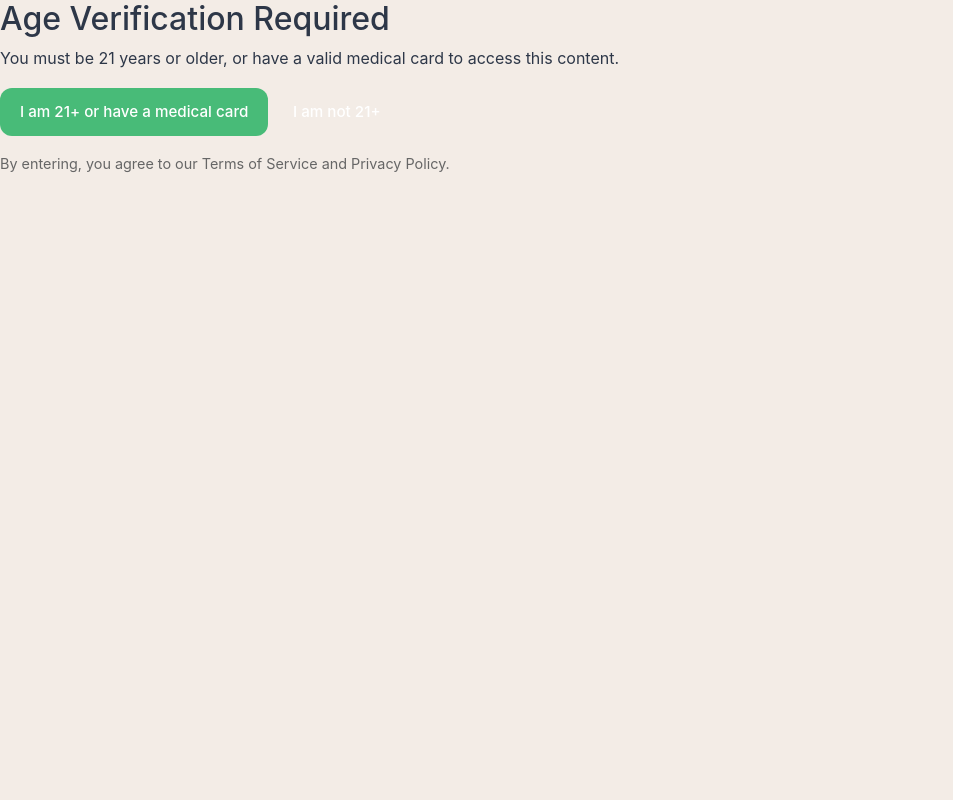
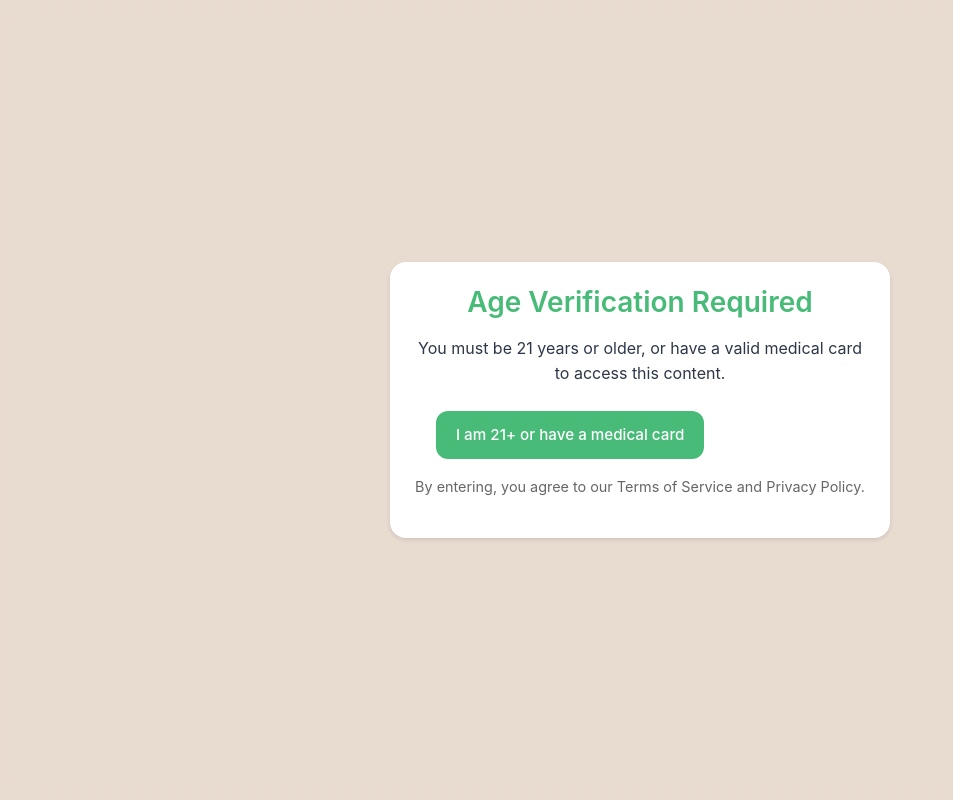
Before and after one commit to sashzabegalin/Cannabis-Chat, a Flask app: page / in a window 1280 px wide. Shown: the whole page, without its empty margins (0-953 px from the left). Run offline with Flask 3, Linux system fonts and the light colour scheme.

Commit message:
Agent query: Can you verify if the chatbot has a brown transparent background, the "Find another strain" button works correctly, and the age verification page matches the chat experience?
Add age verification modal and update styling; remove emojis from chat input cleaning.

Screenshot: https://storage.googleapis.com/screenshot-production-us-central1/8252cc56-6144-4ac3-9e34-39b687a2cce0/7ece775b-150c-445d-a225-a84c1ef1ac9e.jpg

```diff
--- a/static/css/style.css
+++ b/static/css/style.css
@@ -17,6 +17,46 @@ body {
     padding: 0;
     color: var(--text-dark);
     line-height: 1.6;
+}
+
+.age-verify-modal {
+    position: fixed;
+    top: 0;
+    left: 0;
+    width: 100%;
+    height: 100%;
+    background: var(--brown-transparent);
+    display: flex;
+    justify-content: center;
+    align-items: center;
+    z-index: 1000;
+    backdrop-filter: blur(8px);
+}
+
+.age-verify-content {
+    background: var(--white);
+    border-radius: 16px;
+    padding: 1.5rem;
+    max-width: 500px;
+    width: 90%;
+    margin: 1rem;
+    text-align: center;
+    box-shadow: var(--shadow);
+}
+
+.age-verify-content h2 {
+    color: var(--primary-green);
+    font-weight: 600;
+    margin: 0 0 1rem 0;
+    font-size: 1.75rem;
+}
+
+.age-verify-buttons {
+    display: flex;
+    flex-wrap: wrap;
+    gap: 0.75rem;
+    justify-content: center;
+    margin-top: 1.5rem;
 }
 
 .chat-container {
@@ -70,7 +110,7 @@ body {
 }
 
 .bot-message {
-    background: var(--light-beige);
+    background: var(--brown-transparent);
     margin-right: auto;
     color: var(--text-dark);
 }
@@ -155,13 +195,13 @@ body {
 .strain-info p {
     margin: 0;
     padding: 0.75rem 1rem;
-    background: var(--light-beige);
+    background: var(--brown-transparent);
     border-radius: 12px;
     font-size: 0.9rem;
 }
 
 .strain-details {
-    background: var(--light-beige);
+    background: var(--brown-transparent);
     border-radius: 12px;
     padding: 1rem;
     margin-bottom: 1rem;
@@ -183,7 +223,7 @@ body {
     color: var(--text-dark);
     line-height: 1.6;
     font-size: 0.95rem;
-    background: var(--light-beige);
+    background: var(--brown-transparent);
     border-radius: 12px;
     padding: 1rem;
 }
--- a/static/js/chat.js
+++ b/static/js/chat.js
@@ -114,7 +114,7 @@ document.addEventListener('DOMContentLoaded', function() {
     }
 
     function handleChoice(choice) {
-        const cleanChoice = choice.replace(/[🌱🌿🍃✨💫🌙💪🎨]/g, '').trim();
+        const cleanChoice = choice.replace(/[🌱🌿🍃✨💫🌙💪🎨🔍✌️🌟]/g, '').trim();
         addMessage(choice, false);
         buttonChoices.innerHTML = '';
 
@@ -159,7 +159,7 @@ document.addEventListener('DOMContentLoaded', function() {
                 ]);
                 break;
 
-            case "Start Fresh 🌟":
+            case "Start Fresh":
                 conversationState.experience = null; // Reset experience level
                 initializeChat();
                 break;
```
